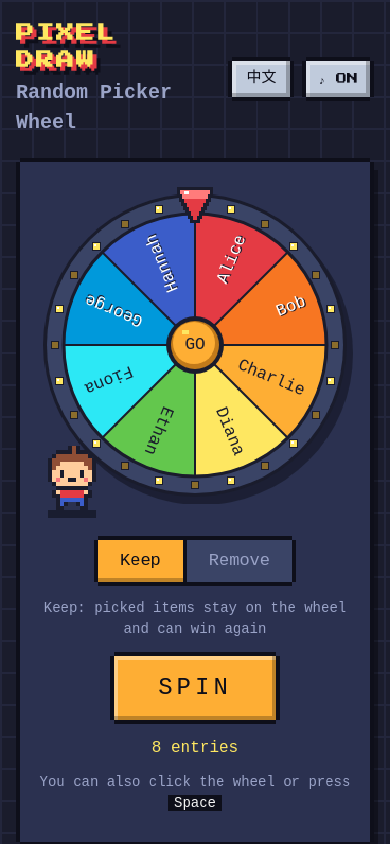
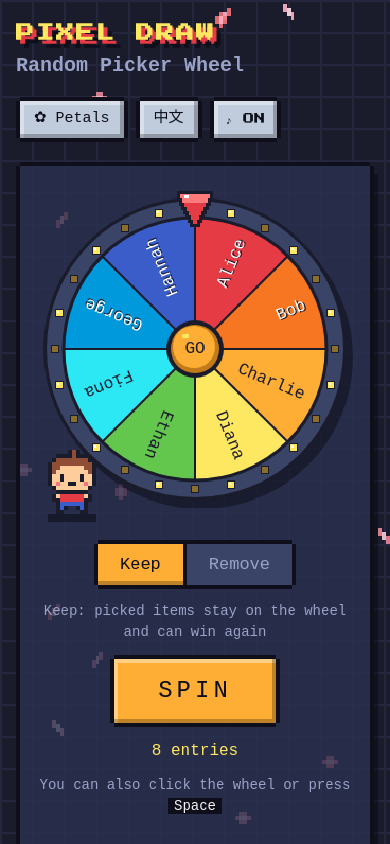
Before and after one commit to DolphinHuang/pixel_draw, a plain HTML site: page index.html in a window 390 px wide. Shown: the top 844 px of the page. Drawn offline with Linux system fonts and the light colour scheme; a web font is replaced by a local one.

Commit message:
Add ambient background themes: petals, stars, snow
Pixel petals and flowers drift down by default and get blown sideways
on a win; the header button cycles themes and the choice is saved.
Header actions wrap onto their own row on narrow screens.

Co-Authored-By: Claude Opus 5.5 <noreply@anthropic.com>

```diff
--- a/css/style.css
+++ b/css/style.css
@@ -59,7 +59,7 @@ h1, h2, p { margin: 0; }
   letter-spacing: 2px;
 }
 .logo-zh { font-size: 20px; color: var(--muted); }
-.top-actions { display: flex; gap: 8px; flex-shrink: 0; }
+.top-actions { display: flex; flex-wrap: wrap; justify-content: flex-end; gap: 8px; flex-shrink: 0; }
 .btn-lang { font-size: 14px; padding: 6px 12px; }
 
 /* ---------- layout ---------- */
@@ -75,6 +75,11 @@ h1, h2, p { margin: 0; }
 @media (max-width: 920px) {
   .layout { grid-template-columns: minmax(0, 1fr); gap: 32px; padding: 16px 16px 48px; }
   .top { padding: 20px 16px 4px; }
+}
+@media (max-width: 560px) {
+  .top { flex-wrap: wrap; }
+  .logo { width: 100%; }
+  .top-actions { width: 100%; justify-content: flex-start; }
 }
 
 .panel {
@@ -305,6 +310,18 @@ textarea:disabled { opacity: .6; }
 }
 .modal-note { color: var(--muted); font-size: 15px; min-height: 1.5em; }
 
+#ambient {
+  position: fixed;
+  inset: 0;
+  width: 100%;
+  height: 100%;
+  pointer-events: none;
+  z-index: 0;
+}
+.top, .layout { position: relative; z-index: 1; }
+/* 轉盤區稍微透明，讓背景的花瓣隱約透出來 */
+.stage { background: rgba(43, 49, 80, .8); }
+
 #confetti {
   position: fixed;
   inset: 0;
--- a/index.html
+++ b/index.html
@@ -11,12 +11,15 @@
   <link rel="stylesheet" href="css/style.css">
 </head>
 <body>
+  <canvas id="ambient" aria-hidden="true"></canvas>
+
   <header class="top">
     <h1 class="logo">
       <span class="logo-en">PIXEL DRAW</span>
       <span class="logo-zh" data-i18n="logoSub">像素抽籤機</span>
     </h1>
     <div class="top-actions">
+      <button id="themeBtn" class="btn btn-lang" type="button"></button>
       <button id="langBtn" class="btn btn-lang" type="button" data-i18n="langBtn" data-i18n-attr="title:langTitle">EN</button>
       <button id="muteBtn" class="btn btn-icon" type="button" aria-pressed="false" data-i18n-attr="title:muteTitle">♪ ON</button>
     </div>
--- /dev/null
+++ b/js/ambient.js
@@ -0,0 +1,230 @@
+// 背景氛圍層：低解析度畫布放大，粒子都是像素 sprite
+const SCALE = 4;
+const TAU = Math.PI * 2;
+
+export const THEMES = ['petals', 'stars', 'snow', 'off'];
+
+const PETAL_FRAMES = [
+  ['.PP.', 'PLLP', '.PP.'],
+  ['..P', '.LP', 'PL.', 'P..'],
+  ['.P.', 'PLP', 'PLP', '.P.'],
+  ['P..', 'PL.', '.LP', '..P'],
+  ['PPPP'],
+];
+const FLOWER_FRAMES = [
+  ['..P..', '.PPP.', 'PPYPP', '.PPP.', '..P..'],
+  ['.P.P.', 'PP.PP', '..Y..', 'PP.PP', '.P.P.'],
+];
+const PETAL_COLORS = [
+  { P: '#f6757a', L: '#ffb3c6' },
+  { P: '#ffb3c6', L: '#ffe3ea' },
+  { P: '#e8899a', L: '#ffccd5' },
+];
+const FLOWER_COLORS = ['#ffb3c6', '#ffffff', '#fee761', '#c9b6ff'];
+const SNOW_CROSS = ['.W.', 'WWW', '.W.'];
+
+const rnd = (a, b) => a + Math.random() * (b - a);
+
+export class Ambient {
+  constructor(canvas) {
+    this.canvas = canvas;
+    this.ctx = canvas.getContext('2d');
+    this.theme = 'off';
+    this.parts = [];
+    this.stars = [];
+    this.shooters = [];
+    this.nextShooter = 0;
+    this.wind = 0;
+    this.gustUntil = 0;
+    this.last = 0;
+    this.resize();
+    window.addEventListener('resize', () => {
+      this.resize();
+      this.populate();
+    });
+  }
+
+  resize() {
+    this.W = this.canvas.width = Math.ceil(window.innerWidth / SCALE);
+    this.H = this.canvas.height = Math.ceil(window.innerHeight / SCALE);
+  }
+
+  setTheme(theme) {
+    this.theme = THEMES.includes(theme) ? theme : 'petals';
+    this.populate();
+    if (this.theme === 'off') this.ctx.clearRect(0, 0, this.W, this.H);
+  }
+
+  // 抽中時吹一陣風，花瓣往旁邊飛
+  gust() {
+    this.gustUntil = performance.now() + 1600;
+  }
+
+  populate() {
+    const area = this.W * this.H;
+    this.parts = [];
+    this.stars = [];
+    this.shooters = [];
+    if (this.theme === 'petals') {
+      const n = Math.round(area / 900);
+      for (let i = 0; i < n; i++) this.parts.push(this.makePetal(true));
+    } else if (this.theme === 'snow') {
+      const n = Math.round(area / 380);
+      for (let i = 0; i < n; i++) this.parts.push(this.makeFlake(true));
+    } else if (this.theme === 'stars') {
+      const n = Math.round(area / 700);
+      for (let i = 0; i < n; i++) {
+        this.stars.push({
+          x: Math.floor(Math.random() * this.W),
+          y: Math.floor(Math.random() * this.H),
+          big: Math.random() < 0.08,
+          phase: Math.random() * TAU,
+          speed: rnd(0.6, 2),
+          color: Math.random() < 0.2 ? '#fee761' : Math.random() < 0.3 ? '#9ad4ff' : '#f4f4f4',
+        });
+      }
+    }
+  }
+
+  makePetal(anywhere) {
+    const flower = Math.random() < 0.15;
+    return {
+      kind: flower ? 'flower' : 'petal',
+      x: rnd(-10, this.W),
+      y: anywhere ? rnd(-10, this.H) : rnd(-20, -6),
+      vy: flower ? rnd(4, 7) : rnd(5, 11),
+      sway: rnd(4, 10),
+      swayRate: rnd(0.6, 1.4),
+      phase: Math.random() * TAU,
+      spin: rnd(4, 9),
+      colors: flower
+        ? { P: FLOWER_COLORS[Math.floor(Math.random() * FLOWER_COLORS.length)], Y: '#feae34' }
+        : PETAL_COLORS[Math.floor(Math.random() * PETAL_COLORS.length)],
+    };
+  }
+
+  makeFlake(anywhere) {
+    const r = Math.random();
+    return {
+      kind: r < 0.1 ? 'cross' : r < 0.4 ? 'big' : 'dot',
+      x: rnd(0, this.W),
+      y: anywhere ? rnd(-4, this.H) : rnd(-8, -2),
+      vy: r < 0.1 ? rnd(4, 6) : rnd(6, 14),
+      sway: rnd(2, 6),
+      swayRate: rnd(0.5, 1.2),
+      phase: Math.random() * TAU,
+      alpha: rnd(0.5, 1),
+    };
+  }
+
+  update(now, reduceMotion) {
+    if (this.theme === 'off') return;
+    const dt = reduceMotion ? 0 : Math.min(0.05, (now - (this.last || now)) / 1000);
+    this.last = now;
+    const target = now < this.gustUntil ? 45 : 4;
+    this.wind += (target - this.wind) * Math.min(1, dt * 2.5);
+
+    const { ctx } = this;
+    ctx.clearRect(0, 0, this.W, this.H);
+    if (this.theme === 'petals') this.drawPetals(now, dt);
+    else if (this.theme === 'snow') this.drawSnow(now, dt);
+    else if (this.theme === 'stars') this.drawStars(now, dt, reduceMotion);
+  }
+
+  drawPetals(now, dt) {
+    const t = now / 1000;
+    for (let i = 0; i < this.parts.length; i++) {
+      const p = this.parts[i];
+      p.y += p.vy * dt;
+      p.x += (this.wind + Math.sin(t * p.swayRate + p.phase) * p.sway) * dt;
+      if (p.y > this.H + 6 || p.x > this.W + 12) {
+        this.parts[i] = this.makePetal(false);
+        continue;
+      }
+      const frames = p.kind === 'flower' ? FLOWER_FRAMES : PETAL_FRAMES;
+      const rate = p.kind === 'flower' ? p.spin / 3 : p.spin;
+      const frame = frames[Math.floor(t * rate + p.phase) % frames.length];
+      this.blit(frame, p.x, p.y, p.colors, 0.9);
+    }
+  }
+
+  drawSnow(now, dt) {
+    const t = now / 1000;
+    const { ctx } = this;
+    for (let i = 0; i < this.parts.length; i++) {
+      const p = this.parts[i];
+      p.y += p.vy * dt;
+      p.x += (this.wind * 0.6 + Math.sin(t * p.swayRate + p.phase) * p.sway) * dt;
+      if (p.y > this.H + 4) {
+        this.parts[i] = this.makeFlake(false);
+        continue;
+      }
+      if (p.x < -4) p.x += this.W + 8;
+      if (p.x > this.W + 4) p.x -= this.W + 8;
+      if (p.kind === 'cross') {
+        this.blit(SNOW_CROSS, p.x, p.y, { W: '#e8f4ff' }, p.alpha);
+      } else {
+        ctx.globalAlpha = p.alpha;
+        ctx.fillStyle = '#e8f4ff';
+        const s = p.kind === 'big' ? 2 : 1;
+        ctx.fillRect(Math.round(p.x), Math.round(p.y), s, s);
+      }
+    }
+    ctx.globalAlpha = 1;
+  }
+
+  drawStars(now, dt, reduceMotion) {
+    const t = now / 1000;
+    const { ctx } = this;
+    for (const s of this.stars) {
+      const tw = reduceMotion ? 1 : (Math.sin(t * s.speed + s.phase) + 1) / 2;
+      ctx.globalAlpha = 0.25 + tw * 0.75;
+      ctx.fillStyle = s.color;
+      ctx.fillRect(s.x, s.y, 1, 1);
+      if (s.big && tw > 0.6) {
+        ctx.globalAlpha = (tw - 0.6) * 2;
+        ctx.fillRect(s.x - 1, s.y, 1, 1);
+        ctx.fillRect(s.x + 1, s.y, 1, 1);
+        ctx.fillRect(s.x, s.y - 1, 1, 1);
+        ctx.fillRect(s.x, s.y + 1, 1, 1);
+      }
+    }
+    ctx.globalAlpha = 1;
+    if (reduceMotion) return;
+
+    // 流星：每 4~9 秒一顆，斜向劃過並留下漸淡的尾巴
+    if (now > this.nextShooter) {
+      this.nextShooter = now + rnd(4000, 9000);
+      this.shooters.push({ x: rnd(this.W * 0.2, this.W), y: rnd(-4, this.H * 0.3), v: rnd(90, 140), life: 0 });
+    }
+    for (const m of this.shooters) {
+      m.life += dt;
+      m.x -= m.v * dt;
+      m.y += m.v * 0.5 * dt;
+      for (let k = 0; k < 10; k++) {
+        ctx.globalAlpha = 1 - k / 10;
+        ctx.fillStyle = k === 0 ? '#ffffff' : '#fee761';
+        ctx.fillRect(Math.round(m.x + k * 2), Math.round(m.y - k), 1, 1);
+      }
+    }
+    ctx.globalAlpha = 1;
+    this.shooters = this.shooters.filter((m) => m.x > -24 && m.y < this.H + 12);
+  }
+
+  blit(frame, x, y, colors, alpha) {
+    const { ctx } = this;
+    const ox = Math.round(x);
+    const oy = Math.round(y);
+    ctx.globalAlpha = alpha;
+    for (let r = 0; r < frame.length; r++) {
+      const row = frame[r];
+      for (let c = 0; c < row.length; c++) {
+        const col = colors[row[c]];
+        if (!col) continue;
+        ctx.fillStyle = col;
+        ctx.fillRect(ox + c, oy + r, 1, 1);
+      }
+    }
+    ctx.globalAlpha = 1;
+  }
+}
--- a/js/i18n.js
+++ b/js/i18n.js
@@ -6,6 +6,11 @@ const STRINGS = {
     langBtn: 'EN',
     langTitle: 'Switch to English',
     muteTitle: '音效開關',
+    themeTitle: '背景效果：{name}（點擊切換）',
+    theme_petals: '✿ 花瓣',
+    theme_stars: '★ 星空',
+    theme_snow: '❄ 下雪',
+    theme_off: '背景關',
     wheelLabel: '抽籤轉盤，點擊開始抽籤',
     mascotTitle: '戳我一下',
     modeGroup: '抽籤模式',
@@ -57,6 +62,11 @@ const STRINGS = {
     langBtn: '中文',
     langTitle: '切換成中文',
     muteTitle: 'Toggle sound',
+    themeTitle: 'Background: {name} (click to change)',
+    theme_petals: '✿ Petals',
+    theme_stars: '★ Stars',
+    theme_snow: '❄ Snow',
+    theme_off: 'BG off',
     wheelLabel: 'Picker wheel, click to spin',
     mascotTitle: 'Poke me',
     modeGroup: 'Draw mode',
--- a/js/main.js
+++ b/js/main.js
@@ -1,6 +1,7 @@
 import { Wheel } from './wheel.js';
 import { Mascot } from './mascot.js';
 import { Confetti } from './confetti.js';
+import { Ambient, THEMES } from './ambient.js';
 import { sfx } from './sound.js';
 import { randInt, shuffle, pick } from './rng.js';
 import { t, setLang, getLang, detectLang, applyDom } from './i18n.js';
@@ -14,7 +15,7 @@ const reduceMotion = window.matchMedia('(prefers-reduced-motion: reduce)').match
 const saved = load();
 setLang(detectLang(saved.lang));
 const state = Object.assign(
-  { text: t('samples').join('\n'), mode: 'replace', drawn: [], history: [], muted: false },
+  { text: t('samples').join('\n'), mode: 'replace', drawn: [], history: [], muted: false, ambient: 'petals' },
   saved,
   { lang: getLang() },
 );
@@ -64,6 +65,7 @@ const el = {
   spinBtn: $('#spinBtn'),
   muteBtn: $('#muteBtn'),
   langBtn: $('#langBtn'),
+  themeBtn: $('#themeBtn'),
   drawnPanel: $('#drawnPanel'),
   drawnList: $('#drawnList'),
   drawnEmpty: $('#drawnEmpty'),
@@ -78,6 +80,9 @@ const el = {
 const wheel = new Wheel(el.wheel);
 const mascot = new Mascot(el.mascot, el.bubble);
 const confetti = new Confetti($('#confetti'));
+const ambient = new Ambient($('#ambient'));
+ambient.setTheme(state.ambient);
+state.ambient = ambient.theme;
 sfx.muted = state.muted;
 
 // ---------- render ----------
@@ -176,7 +181,10 @@ function finish(name) {
 
   setLocked(false);
   sfx.win();
-  if (!reduceMotion) confetti.burst();
+  if (!reduceMotion) {
+    confetti.burst();
+    ambient.gust();
+  }
   mascot.setState('celebrate');
   mascot.say(t('sayResult', { name }), 4000);
 
@@ -288,8 +296,23 @@ el.langBtn.addEventListener('click', () => {
   mascot.say(t('sayHello'));
 });
 
+el.themeBtn.addEventListener('click', () => {
+  state.ambient = THEMES[(THEMES.indexOf(state.ambient) + 1) % THEMES.length];
+  ambient.setTheme(state.ambient);
+  syncTheme();
+  save();
+  sfx.pop();
+});
+
+function syncTheme() {
+  const name = t(`theme_${state.ambient}`);
+  el.themeBtn.textContent = name;
+  el.themeBtn.title = t('themeTitle', { name });
+}
+
 function applyLang() {
   applyDom();
+  syncTheme();
   wheel.labels = { empty: t('wheelEmpty'), hub: t('hub') };
   const url = new URL(location.href);
   url.searchParams.set('lang', getLang());
@@ -324,6 +347,7 @@ document.addEventListener('pointerdown', () => mascot.wake());
 
 // ---------- loop ----------
 function loop(now) {
+  ambient.update(now, reduceMotion);
   wheel.update(now);
   mascot.update(now);
   confetti.update(now);
```
Also changed, not shown: 1 other file.
